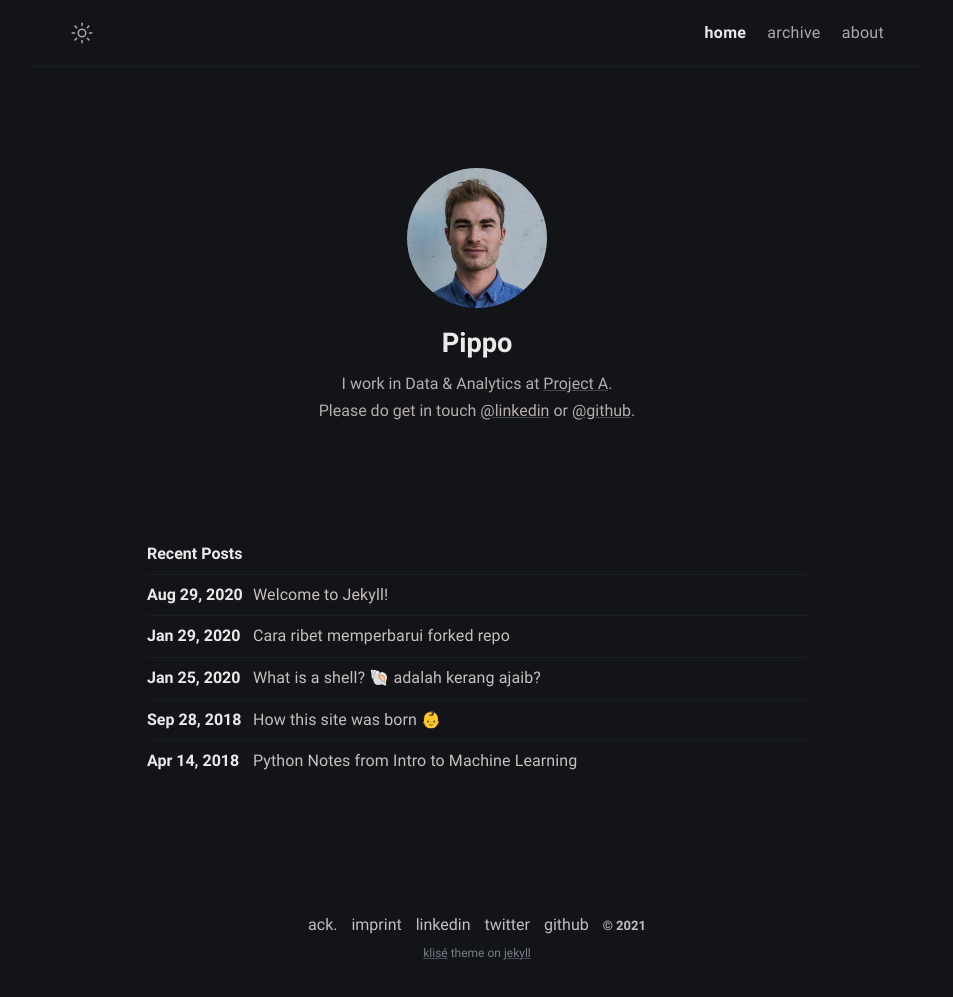
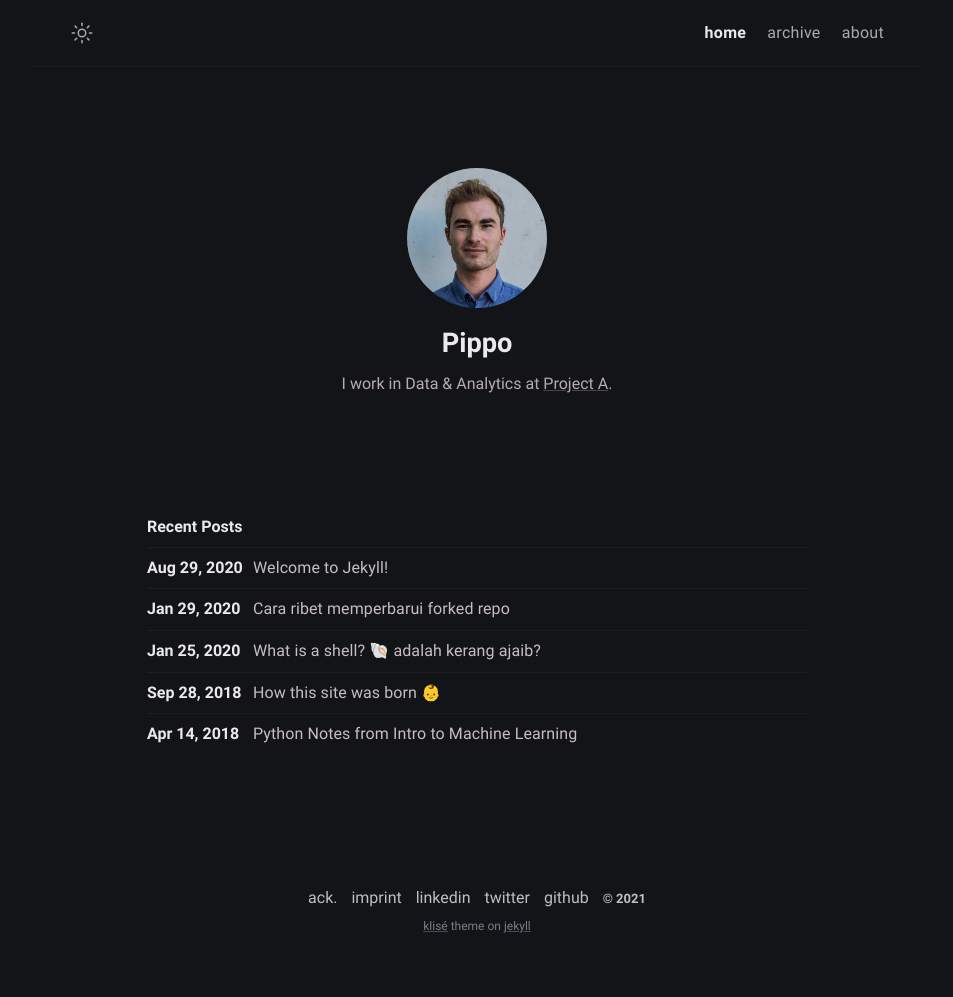
Before and after one commit to pippowie/pippowie.github.io, a Jekyll site: the page built from index.md, in a window 1280 px wide. Shown: the whole page, without its empty margins (163-1116 px from the left). Built offline with Jekyll 4.4.1, drawn with Linux system fonts in a browser that asks for light colours; after the commit the page ends 970 px from its top, so only the background shows below that.

Commit message:
_config.yml: updated bio in author

```diff
--- a/_config.yml
+++ b/_config.yml
@@ -12,10 +12,7 @@ author:
   name: Pippo
   bio: >-
     I work in Data & Analytics at <a href="https://www.project-a.com"
-    target="_blank" rel="noopener">Project A</a>.</br>Please do get in touch <a
-    href="https://www.linkedin.com/in/philipp-wiedemann/" target="_blank"
-    rel="noopener">@linkedin</a> or <a href="https://github.com/pippowie"
-    target="_blank" rel="noopener">@github</a>.
+    target="_blank" rel="noopener">Project A</a>.
   username: pippowie
   github: pippowie
   twitter: pippowie
```
